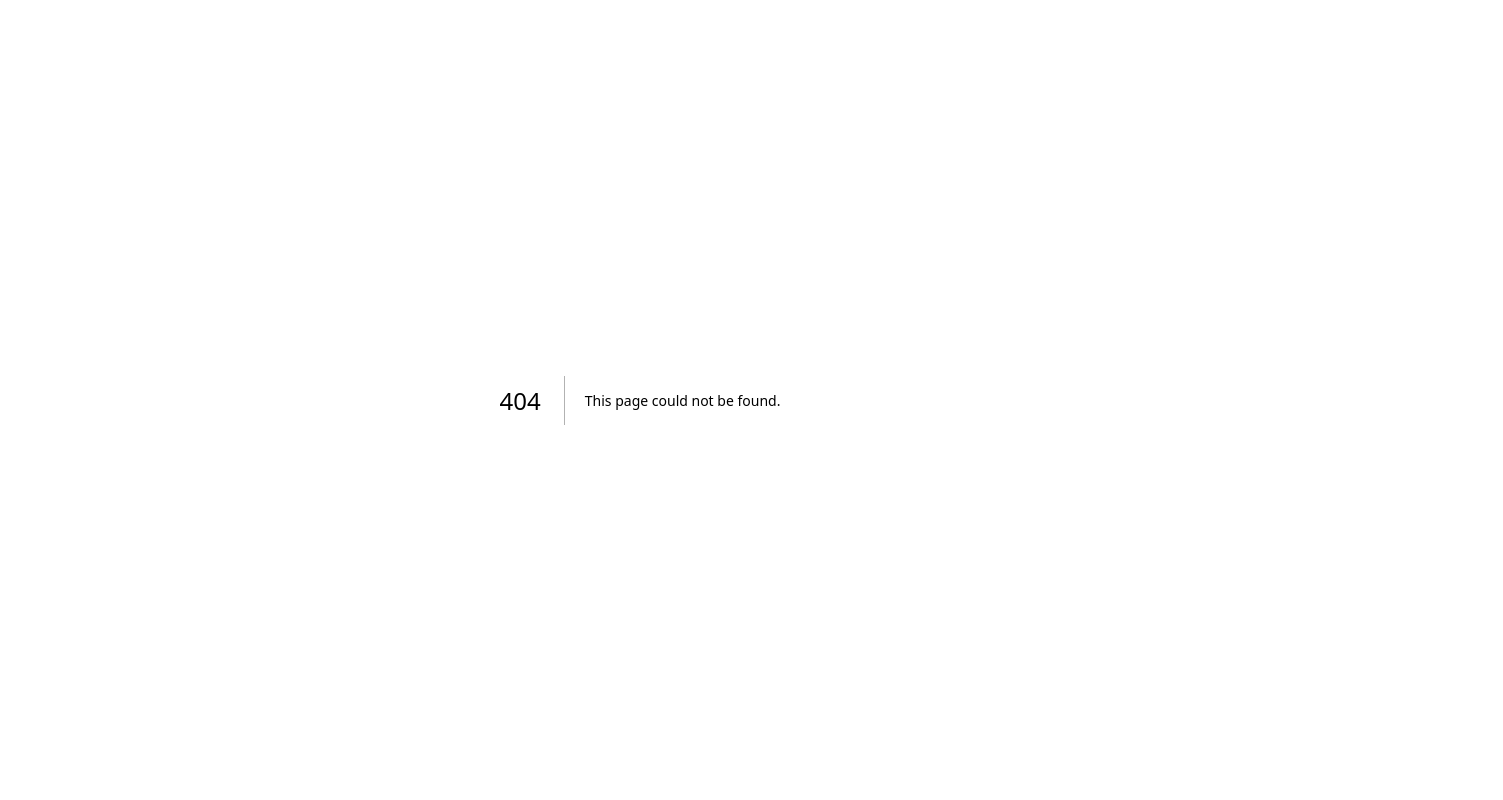
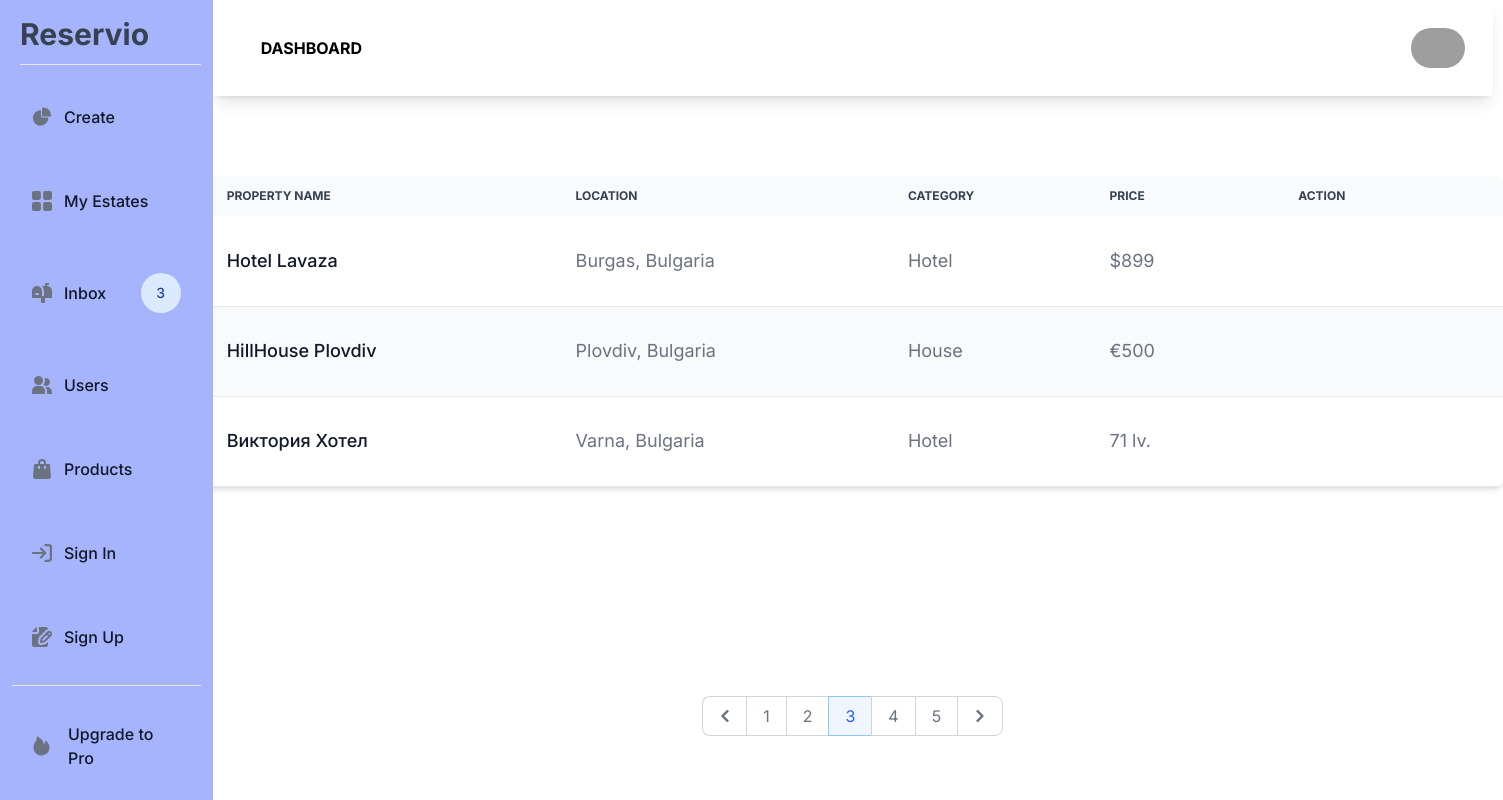
Before and after one commit to stanislavivanov995/real-estate-app-fe, a Next.js app: page /admin/estates/my-estates in a window 1280 px wide. Before the commit this address had no page. Shown: the top 800 px of the page, 1503 px wide, since content can reach past the window. Built offline with nearby package versions, Linux system fonts and the light colour scheme; grey boxes are pictures that could not be loaded.

Commit message:
Created My Estates Page

```diff
--- /dev/null
+++ b/app/admin/estates/my-estates/page.jsx
@@ -0,0 +1,14 @@
+import DashboardLayout from "@/components/layouts/DashboardLayout/DashboardLayout.js";
+import MyEstatesTable from "@/components/layouts/MyEstates/MyEstatesTable.jsx";
+import Pagination from "@/components/layouts/MyEstates/Pagination.jsx";
+
+export default function MyEstates() {
+  return (
+    <DashboardLayout>
+      <section className=" mt-[5em] gap-[8em] flex flex-col items-center justify-between h-[70vh]">
+        <MyEstatesTable />
+        <Pagination />
+      </section>
+    </DashboardLayout>
+  );
+}
--- a/components/dashboard components/Sidebar/Sidebar.jsx
+++ b/components/dashboard components/Sidebar/Sidebar.jsx
@@ -55,8 +55,8 @@ export default function Sidebar() {
               </Link>
             </li>
             <li>
-              <a
-                href="#"
+              <Link
+                href={"/admin/estates/my-estates"}
                 className="flex items-center p-5 text-gray-900 rounded-lg dark:text-white hover:bg-gray-100 dark:hover:bg-gray-700 group"
               >
                 <svg
@@ -68,11 +68,13 @@ export default function Sidebar() {
                 >
                   <path d="M6.143 0H1.857A1.857 1.857 0 0 0 0 1.857v4.286C0 7.169.831 8 1.857 8h4.286A1.857 1.857 0 0 0 8 6.143V1.857A1.857 1.857 0 0 0 6.143 0Zm10 0h-4.286A1.857 1.857 0 0 0 10 1.857v4.286C10 7.169 10.831 8 11.857 8h4.286A1.857 1.857 0 0 0 18 6.143V1.857A1.857 1.857 0 0 0 16.143 0Zm-10 10H1.857A1.857 1.857 0 0 0 0 11.857v4.286C0 17.169.831 18 1.857 18h4.286A1.857 1.857 0 0 0 8 16.143v-4.286A1.857 1.857 0 0 0 6.143 10Zm10 0h-4.286A1.857 1.857 0 0 0 10 11.857v4.286c0 1.026.831 1.857 1.857 1.857h4.286A1.857 1.857 0 0 0 18 16.143v-4.286A1.857 1.857 0 0 0 16.143 10Z" />
                 </svg>
-                <span className="flex-1 ml-3 whitespace-nowrap">Kanban</span>
-                <span className="inline-flex items-center justify-center px-2 ml-3 text-sm font-medium text-gray-800 bg-gray-100 rounded-full dark:bg-gray-700 dark:text-gray-300">
+                <span className="flex-1 ml-3 whitespace-nowrap">
+                  My Estates
+                </span>
+                {/* <span className="inline-flex items-center justify-center px-2 ml-3 text-sm font-medium text-gray-800 bg-gray-100 rounded-full dark:bg-gray-700 dark:text-gray-300">
                   Pro
-                </span>
-              </a>
+                </span> */}
+              </Link>
             </li>
             <li>
               <a
--- /dev/null
+++ b/components/layouts/MyEstates/MyEstatesTable.jsx
@@ -0,0 +1,136 @@
+import Link from "next/link.js";
+
+export default function MyEstatesTable() {
+  return (
+    <div class="relative overflow-x-auto shadow-md sm:rounded-lg w-[1300px]">
+      <table class="w-full text-sm text-left rtl:text-right text-gray-500 dark:text-gray-400">
+        <thead class="text-xs text-gray-700 uppercase bg-gray-50 dark:bg-gray-700 dark:text-gray-400">
+          <tr>
+            <th scope="col" class="px-6 py-3">
+              Property Name
+            </th>
+            <th scope="col" class="px-6 py-3">
+              Location
+            </th>
+            <th scope="col" class="px-6 py-3">
+              Category
+            </th>
+            <th scope="col" class="px-6 py-3">
+              Price
+            </th>
+            <th scope="col" class="px-12 py-3">
+              Action
+            </th>
+          </tr>
+        </thead>
+        <tbody>
+          <tr class="odd:bg-white h-[5em] text-lg odd:dark:bg-gray-900 even:bg-gray-50 even:dark:bg-gray-800 border-b dark:border-gray-700">
+            <th
+              scope="row"
+              class="px-6 py-4 font-medium text-gray-900 whitespace-nowrap dark:text-white"
+            >
+              Hotel Lavaza
+            </th>
+            <td class="px-6 py-4">Burgas, Bulgaria</td>
+            <td class="px-6 py-4">Hotel</td>
+            <td class="px-6 py-4">$899</td>
+            <td class="px-6 py-4">
+              <div className="flex items-center gap-5">
+                <button
+                  href="#"
+                  class="font-medium text-blue-600 dark:text-blue-500 hover:underline"
+                >
+                  <i class="fa-solid fa-pencil"></i>
+                </button>
+                <button
+                  href="#"
+                  class="font-medium text-blue-600 dark:text-blue-500 hover:underline"
+                >
+                  <i class="fa-solid fa-trash"></i>
+                </button>
+                <Link href={""}>
+                  <button
+                    href="#"
+                    class="font-medium text-blue-600 dark:text-blue-500 hover:underline"
+                  >
+                    <i class="fa-solid fa-eye"></i>
+                  </button>
+                </Link>
+              </div>
+            </td>
+          </tr>
+          <tr class="odd:bg-white h-[5em] text-lg odd:dark:bg-gray-900 even:bg-gray-50 even:dark:bg-gray-800 border-b dark:border-gray-700">
+            <th
+              scope="row"
+              class="px-6 py-4 font-medium text-gray-900 whitespace-nowrap dark:text-white"
+            >
+              HillHouse Plovdiv
+            </th>
+            <td class="px-6 py-4">Plovdiv, Bulgaria</td>
+            <td class="px-6 py-4">House</td>
+            <td class="px-6 py-4">€500</td>
+            <td class="px-6 py-4">
+              <div className="flex items-center gap-5">
+                <button
+                  href="#"
+                  class="font-medium text-blue-600 dark:text-blue-500 hover:underline"
+                >
+                  <i class="fa-solid fa-pencil"></i>
+                </button>
+                <button
+                  href="#"
+                  class="font-medium text-blue-600 dark:text-blue-500 hover:underline"
+                >
+                  <i class="fa-solid fa-trash"></i>
+                </button>
+                <Link href={""}>
+                  <button
+                    href="#"
+                    class="font-medium text-blue-600 dark:text-blue-500 hover:underline"
+                  >
+                    <i class="fa-solid fa-eye"></i>
+                  </button>
+                </Link>
+              </div>
+            </td>
+          </tr>
+          <tr class="odd:bg-white h-[5em] text-lg odd:dark:bg-gray-900 even:bg-gray-50 even:dark:bg-gray-800 border-b dark:border-gray-700">
+            <th
+              scope="row"
+              class="px-6 py-4 font-medium text-gray-900 whitespace-nowrap dark:text-white"
+            >
+              Виктория Хотел
+            </th>
+            <td class="px-6 py-4">Varna, Bulgaria</td>
+            <td class="px-6 py-4">Hotel</td>
+            <td class="px-6 py-4">71 lv.</td>
+            <td class="px-6 py-4">
+              <div className="flex items-center gap-5">
+                <button
+                  href="#"
+                  class="font-medium text-blue-600 dark:text-blue-500 hover:underline"
+                >
+                  <i class="fa-solid fa-pencil"></i>
+                </button>
+                <button
+                  href="#"
+                  class="font-medium text-blue-600 dark:text-blue-500 hover:underline"
+                >
+                  <i class="fa-solid fa-trash"></i>
+                </button>
+                <Link href={""}>
+                  <button
+                    href="#"
+                    class="font-medium text-blue-600 dark:text-blue-500 hover:underline"
+                  >
+                    <i class="fa-solid fa-eye"></i>
+                  </button>
+                </Link>
+              </div>
+            </td>
+          </tr>
+        </tbody>
+      </table>
+    </div>
+  );
+}
--- /dev/null
+++ b/components/layouts/MyEstates/Pagination.jsx
@@ -0,0 +1,95 @@
+export default function Pagination() {
+  return (
+    <nav aria-label="Page navigation example">
+      <ul class="flex items-center -space-x-px h-10 text-base">
+        <li>
+          <a
+            href="#"
+            class="flex items-center justify-center px-4 h-10 ms-0 leading-tight text-gray-500 bg-white border border-e-0 border-gray-300 rounded-s-lg hover:bg-gray-100 hover:text-gray-700 dark:bg-gray-800 dark:border-gray-700 dark:text-gray-400 dark:hover:bg-gray-700 dark:hover:text-white"
+          >
+            <span class="sr-only">Previous</span>
+            <svg
+              class="w-3 h-3 rtl:rotate-180"
+              aria-hidden="true"
+              xmlns="http://www.w3.org/2000/svg"
+              fill="none"
+              viewBox="0 0 6 10"
+            >
+              <path
+                stroke="currentColor"
+                stroke-linecap="round"
+                stroke-linejoin="round"
+                stroke-width="2"
+                d="M5 1 1 5l4 4"
+              />
+            </svg>
+          </a>
+        </li>
+        <li>
+          <a
+            href="#"
+            class="flex items-center justify-center px-4 h-10 leading-tight text-gray-500 bg-white border border-gray-300 hover:bg-gray-100 hover:text-gray-700 dark:bg-gray-800 dark:border-gray-700 dark:text-gray-400 dark:hover:bg-gray-700 dark:hover:text-white"
+          >
+            1
+          </a>
+        </li>
+        <li>
+          <a
+            href="#"
+            class="flex items-center justify-center px-4 h-10 leading-tight text-gray-500 bg-white border border-gray-300 hover:bg-gray-100 hover:text-gray-700 dark:bg-gray-800 dark:border-gray-700 dark:text-gray-400 dark:hover:bg-gray-700 dark:hover:text-white"
+          >
+            2
+          </a>
+        </li>
+        <li>
+          <a
+            href="#"
+            aria-current="page"
+            class="z-10 flex items-center justify-center px-4 h-10 leading-tight text-blue-600 border border-blue-300 bg-blue-50 hover:bg-blue-100 hover:text-blue-700 dark:border-gray-700 dark:bg-gray-700 dark:text-white"
+          >
+            3
+          </a>
+        </li>
+        <li>
+          <a
+            href="#"
+            class="flex items-center justify-center px-4 h-10 leading-tight text-gray-500 bg-white border border-gray-300 hover:bg-gray-100 hover:text-gray-700 dark:bg-gray-800 dark:border-gray-700 dark:text-gray-400 dark:hover:bg-gray-700 dark:hover:text-white"
+          >
+            4
+          </a>
+        </li>
+        <li>
+          <a
+            href="#"
+            class="flex items-center justify-center px-4 h-10 leading-tight text-gray-500 bg-white border border-gray-300 hover:bg-gray-100 hover:text-gray-700 dark:bg-gray-800 dark:border-gray-700 dark:text-gray-400 dark:hover:bg-gray-700 dark:hover:text-white"
+          >
+            5
+          </a>
+        </li>
+        <li>
+          <a
+            href="#"
+            class="flex items-center justify-center px-4 h-10 leading-tight text-gray-500 bg-white border border-gray-300 rounded-e-lg hover:bg-gray-100 hover:text-gray-700 dark:bg-gray-800 dark:border-gray-700 dark:text-gray-400 dark:hover:bg-gray-700 dark:hover:text-white"
+          >
+            <span class="sr-only">Next</span>
+            <svg
+              class="w-3 h-3 rtl:rotate-180"
+              aria-hidden="true"
+              xmlns="http://www.w3.org/2000/svg"
+              fill="none"
+              viewBox="0 0 6 10"
+            >
+              <path
+                stroke="currentColor"
+                stroke-linecap="round"
+                stroke-linejoin="round"
+                stroke-width="2"
+                d="m1 9 4-4-4-4"
+              />
+            </svg>
+          </a>
+        </li>
+      </ul>
+    </nav>
+  );
+}
```
